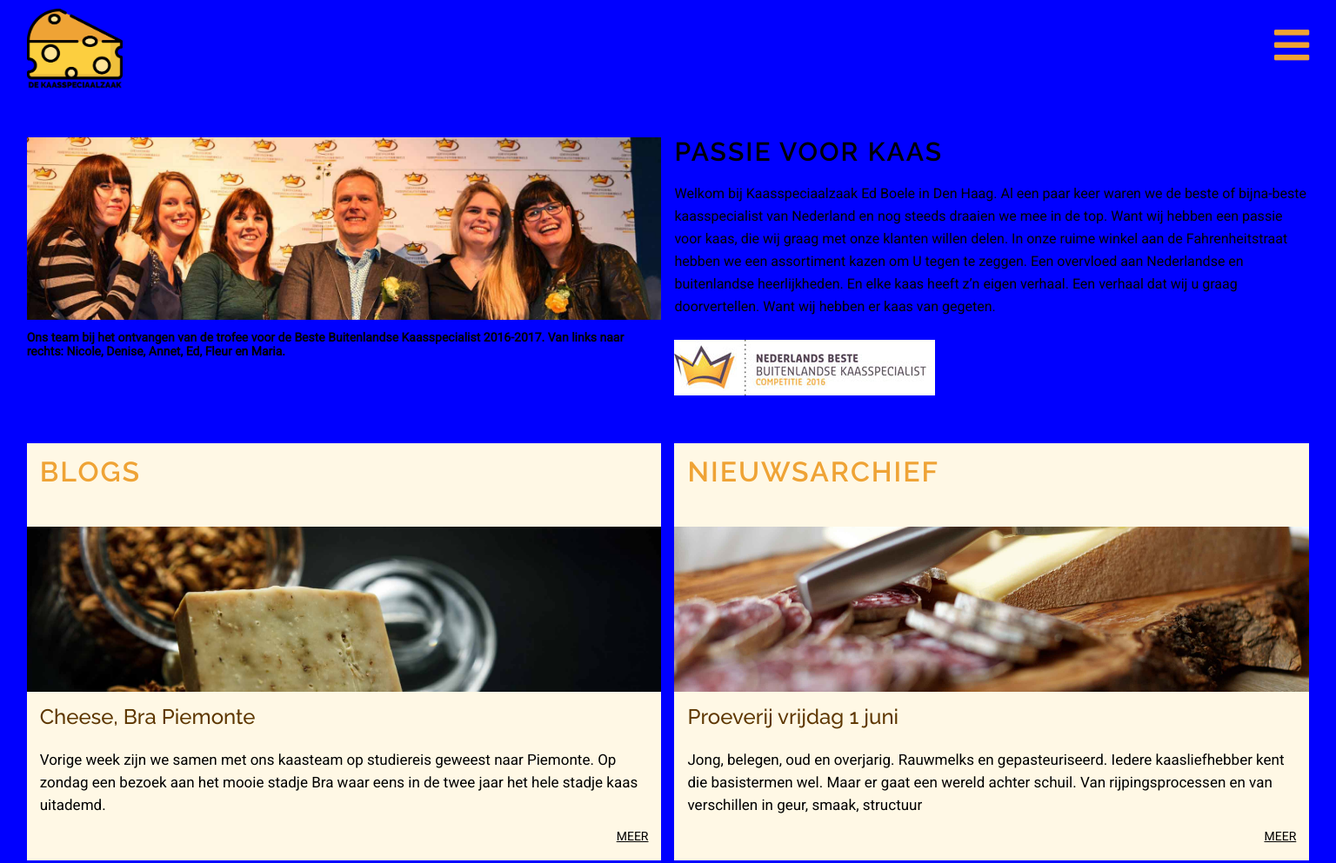
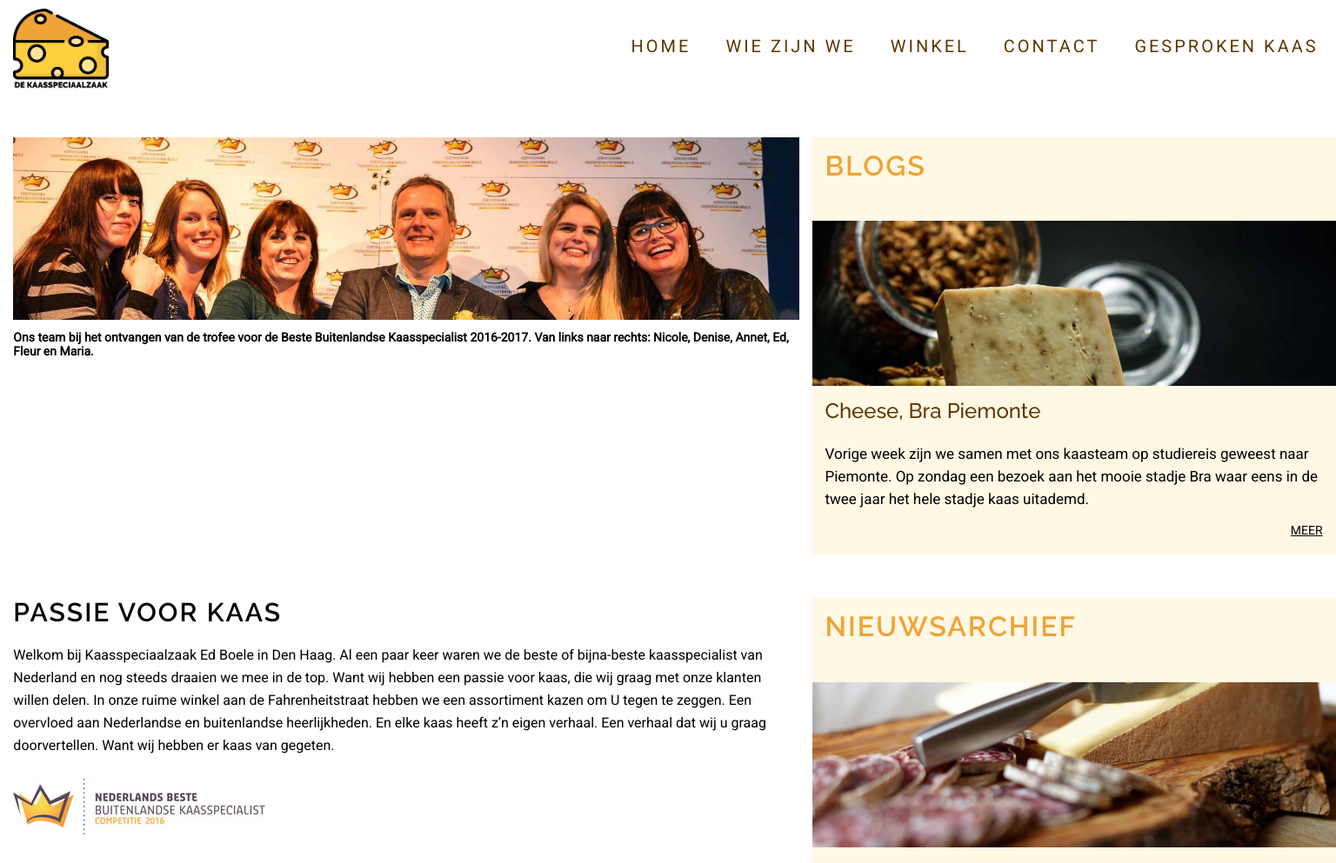
Before and after one commit to swu1337/ksz, a plain HTML site: page index.html in a window 1536 px wide. Shown: the top 993 px of the page at 87% size. Drawn offline with Linux system fonts and the light colour scheme.

Commit message:
laptop nav

```diff
--- a/css/mediaqueries.css
+++ b/css/mediaqueries.css
@@ -21,6 +21,19 @@
 
 /*Tablet*/
 @media only screen and (min-width: 768px) {
+    /*Navigation-Start*/
+    nav ul li a {
+        margin: 20px 100px;
+        padding: 20px 0;
+        font-size: 28px;
+        border-width: 4px;
+    }
+
+    nav ul {
+        height: calc(100vh - 110px);
+    }
+    /* Navigation-End*/
+
     .container {
         grid-column-gap: 15px;
         width: 96%;
@@ -85,24 +98,51 @@
     footer .email .vragen {
         padding: 0 12px 25px 12px;
     }
-
-    /*Navigation*/
-    nav ul li a {
-        margin: 20px 100px;
-        padding: 20px 0;
-        font-size: 28px;
-        border-width: 4px;
-    }
-
-    nav ul {
-        height: calc(100vh - 110px);
-    }
 }
 
 /*Laptop*/
 @media only screen and (min-width: 1366px) {
-    body {
-        background-color: blue;
+    /*Navigation-Start*/
+
+    .header {
+        flex-direction: row;
+        align-items: center;
+    }
+
+    .menu {
+        display: none;
+    }
+
+    nav {
+        max-height: initial;
+    }
+
+    nav ul {
+        height: initial;
+        flex-direction: row;
+        justify-content: flex-end;
+    }
+
+    nav ul li {
+        margin: 0 20px;
+    }
+
+    nav ul li a {
+        margin: initial;
+        padding: 5px 0;
+        border: 0;
+        font-size: 20px;
+    }
+    /*Navigation-End*/
+
+    .container {
+        width: 98%;
+        grid-template-columns: 60% 40%;
+        grid-template-areas:
+        "header header"
+        "team blogs"
+        "passie nieuwsarchief"
+        "footer footer"
     }
 }
 
--- a/css/partials/navigation.css
+++ b/css/partials/navigation.css
@@ -1,3 +1,7 @@
+.menu {
+    display: initial;
+}
+
 nav {
     width: 100%;
     max-height: 0;
@@ -29,6 +33,11 @@ nav ul li a {
     letter-spacing: 3px;
 }
 
+nav ul li a:hover {
+    border-bottom: 3px solid var(--orange);
+    cursor: pointer;
+}
+
 nav.open {
     max-height: calc(100vh - 90px);
     transition: all 0.5s ease;
```
